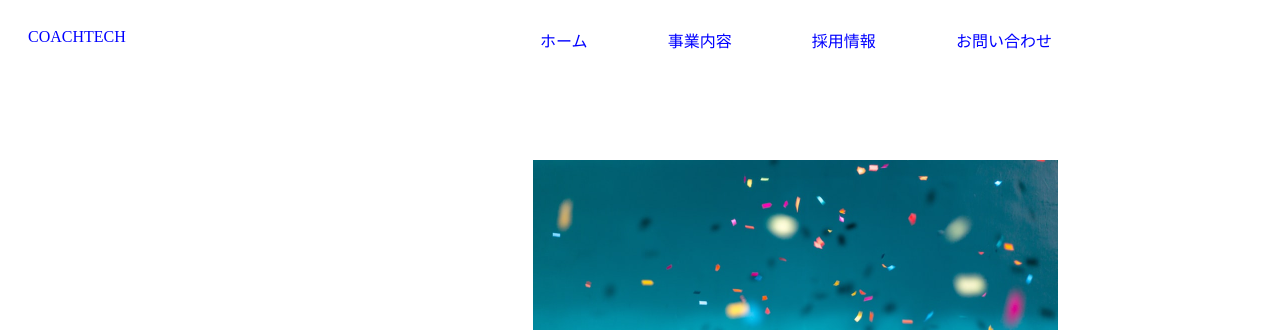
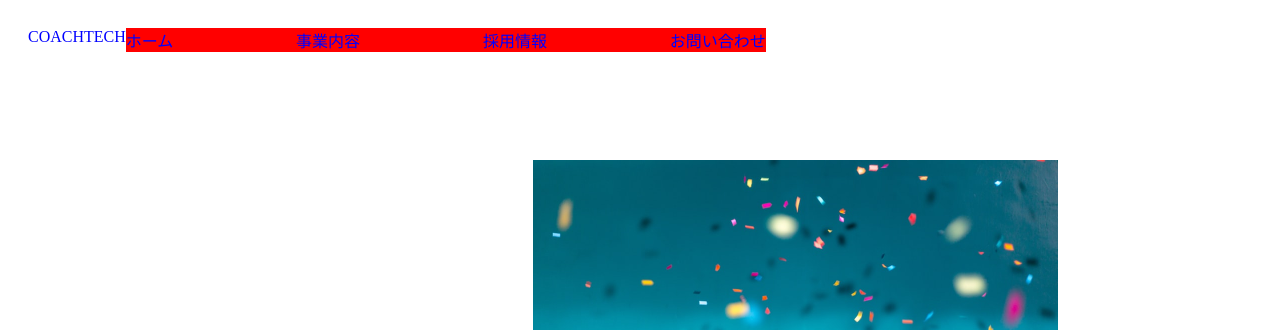
Before and after one commit to junnichi-tajima/CSS_test, a plain HTML site: page index.html in a window 1280 px wide. Shown: the top 330 px of the page. Drawn offline with Linux system fonts and the light colour scheme.

Commit message:
ブラウザ幅対応

```diff
--- a/css/style.css
+++ b/css/style.css
@@ -33,9 +33,8 @@ div.block {
 
 .header {
   color: blue;
-  width: 1024px;
+  width: 100%;
   display: flex;
-  justify-content: space-between;
   position: fixed;
   /* background-color: red; */
   padding: 20px;
@@ -44,8 +43,10 @@ div.block {
 }
 
 .menu {
-  width: 512px;
+  width: 50%;
+  left: 20%;
   display: flex;
-  justify-content: space-between;z-index: 100;
-  background-color:  white;
+  justify-content: space-between;
+  z-index: 100;
+  background-color:  red;
 }
```
